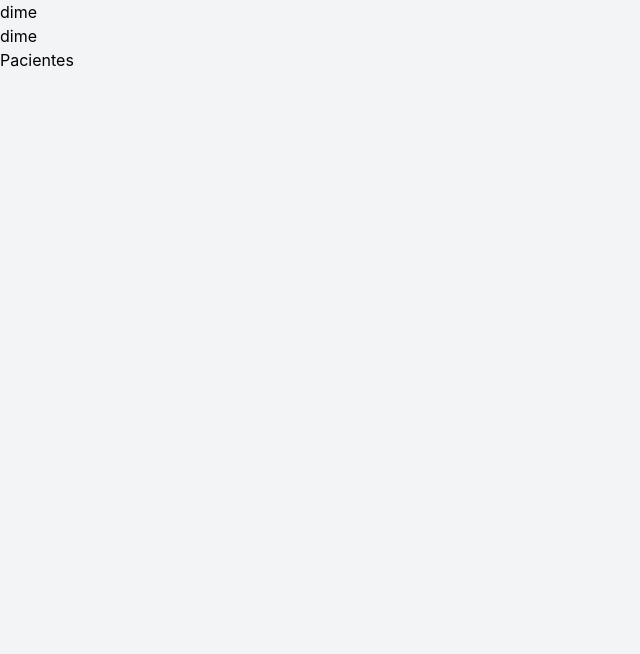
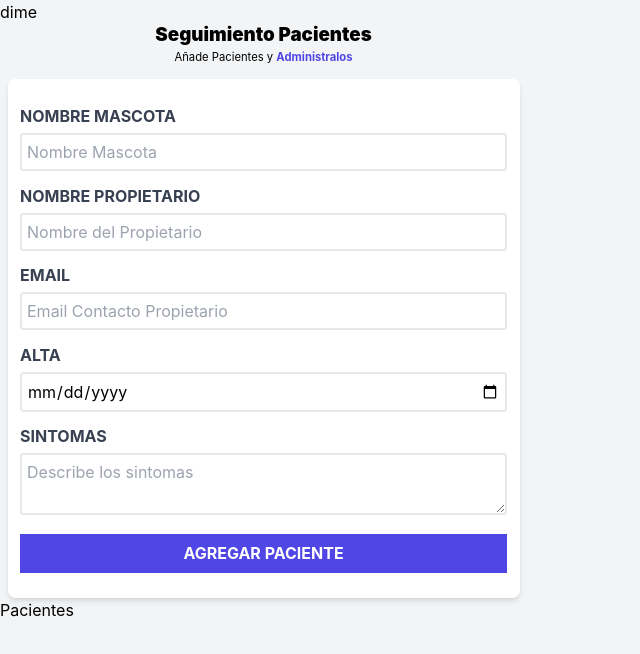
Before and after one commit to GhostemaneUrs/Administrador-De-Citas, a React (Vite) app: page / in a window 1280 px wide. Shown: the top 654 px of the page, without its empty margins (0-640 px from the left). Built offline with nearby package versions, Linux system fonts and the light colour scheme.

Commit message:
feat: creating structure and style of the patient form

```diff
--- a/src/components/Formulario/index.jsx
+++ b/src/components/Formulario/index.jsx
@@ -2,8 +2,90 @@
 const Formulario = () => {
   return (
     <>
-      <div>
-        <h1>dime</h1>
+      <div className="md:w-1/2 lg:w-3/5 xl:w-2/5 mx-3">
+        <h1 className="font-black text-center text-3xl mb-1">
+          Seguimiento Pacientes
+        </h1>
+        <p className="text-lg text-center mb-5">
+          Añade Pacientes y {""}
+          <span className="text-indigo-600 font-bold">Administralos</span>
+        </p>
+
+        <form className="bg-white shadow-md rounded-xl py-10 px-5">
+          <div className="mb-5">
+            <label
+              htmlFor="mascota"
+              className="block text-gray-700 uppercase font-bold"
+            >
+              Nombre Mascota
+            </label>
+            <input
+              id="mascota"
+              type="text"
+              className="border-2 w-full p-2 mt-2 placeholder:placeholder-gray-400 rounded-md"
+              placeholder="Nombre Mascota"
+            />
+          </div>
+          <div className="mb-5">
+            <label
+              htmlFor="propietario"
+              className="block text-gray-700 uppercase font-bold"
+            >
+              Nombre Propietario
+            </label>
+            <input
+              id="propietario"
+              type="text"
+              className="border-2 w-full p-2 mt-2 placeholder:placeholder-gray-400 rounded-md"
+              placeholder="Nombre del Propietario"
+            />
+          </div>
+          <div className="mb-5">
+            <label
+              htmlFor="email"
+              className="block text-gray-700 uppercase font-bold"
+            >
+              Email
+            </label>
+            <input
+              id="email"
+              type="email"
+              className="border-2 w-full p-2 mt-2 placeholder:placeholder-gray-400 rounded-md"
+              placeholder="Email Contacto Propietario"
+            />
+          </div>
+          <div className="mb-5">
+            <label
+              htmlFor="alta"
+              className="block text-gray-700 uppercase font-bold"
+            >
+              Alta
+            </label>
+            <input
+              id="alta"
+              type="date"
+              className="border-2 w-full p-2 mt-2 placeholder:placeholder-gray-400 rounded-md"
+            />
+          </div>
+          <div className="mb-5">
+            <label
+              htmlFor="sintomas"
+              className="block text-gray-700 uppercase font-bold"
+            >
+              Sintomas
+            </label>
+            <textarea
+              id="sintomas"
+              placeholder="Describe los sintomas"
+              className="border-2 w-full p-2 mt-2 placeholder:placeholder-gray-400 rounded-md"
+            />
+          </div>
+          <input
+            type="submit"
+            className="bg-indigo-600 w-full p-3 text-white uppercase font-bold hover:bg-indigo-700 cursor-pointer transition-all"
+            value="Agregar Paciente"
+          />
+        </form>
       </div>
     </>
   );
```
